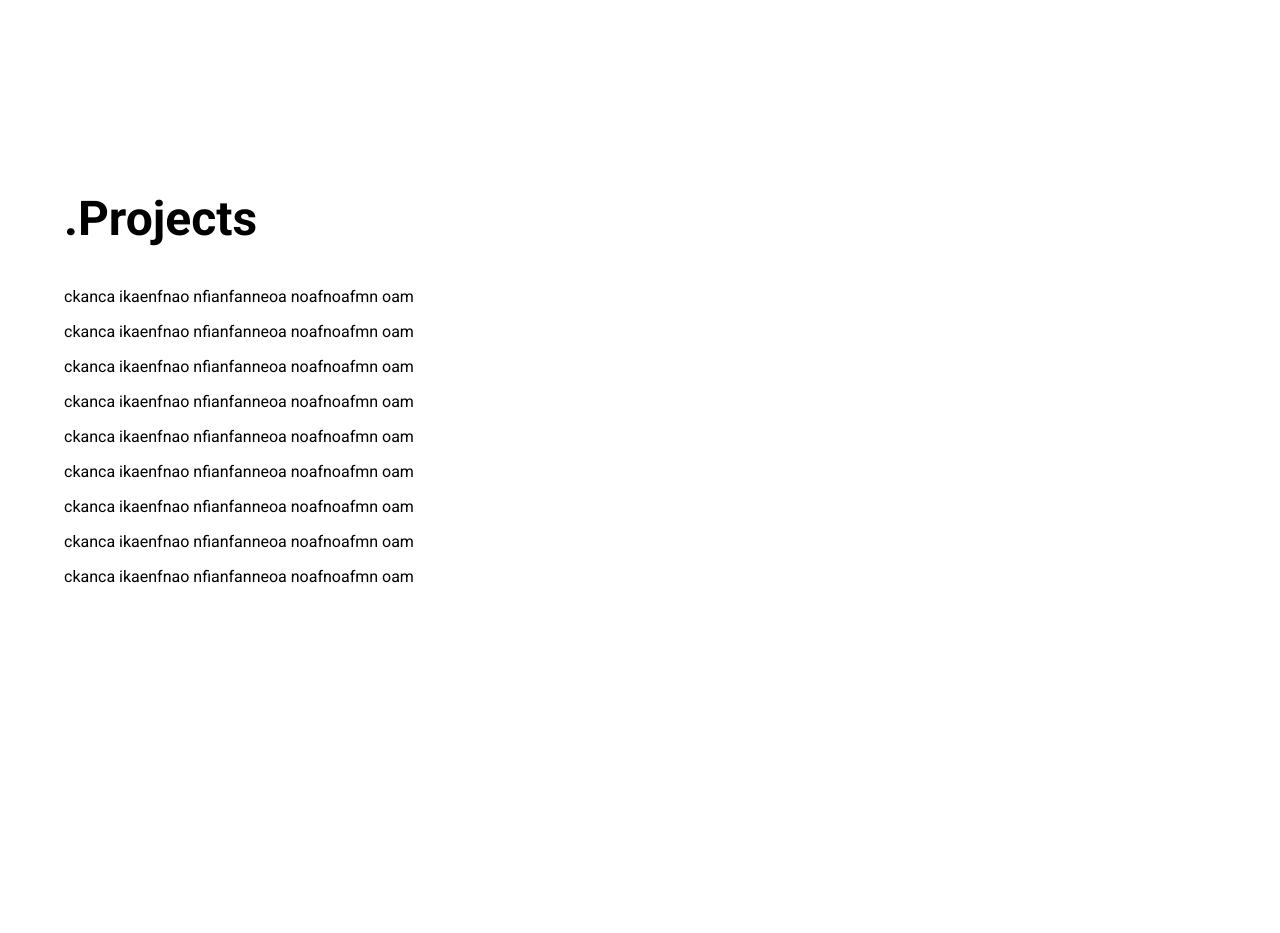
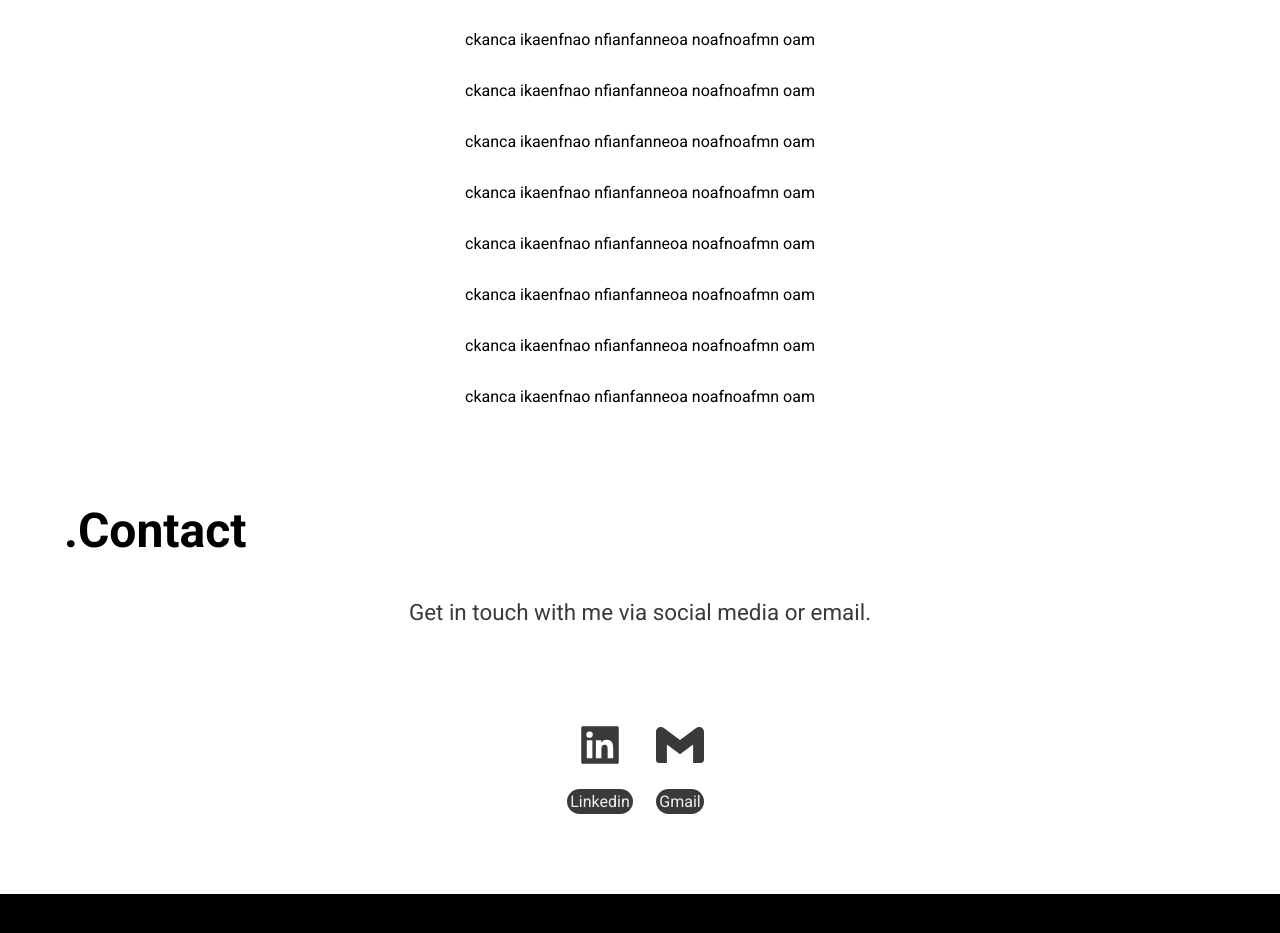
Before and after one commit to Stefanocalo/portfolio, a React (Create React App) app: page / in a window 1280 px wide. Shown: the part 1620-2553 px from the top of the page. Built offline with nearby package versions, Linux system fonts and the light colour scheme.

Commit message:
Add Contact component. Linkedin and Gmail links.

```diff
--- a/src/App.js
+++ b/src/App.js
@@ -5,6 +5,8 @@ import { Navbar } from "./Components/Navbar/Navbar";
 import { Banner } from "./Components/Banner/Banner";
 import { About } from "./Components/About/About";
 import { Project } from "./Components/Projects/Project";
+import { Contact } from "./Components/Contact/Contact";
+import { Footer } from "./Components/Footer/Footer";
 import { Background } from "./Components/Background/Background";
 import { ScrollTop } from "./Components/ScrollTop/ScrollTop";
 
@@ -46,13 +48,16 @@ function App() {
 
   const [backgroundIndex, setBackgroundIndex] = useState(0);
   const [aboutPos, setAboutPos] = useState(0);
-  const [projectPos, setProjectPos] = useState(0)
+  const [projectPos, setProjectPos] = useState(0);
+  const [contactPos, setContactPos] = useState(0);
 
   useEffect(() => {
     if(scrollY + 300 > aboutPos && scrollY < projectPos - 300) {
       setBackgroundIndex(1)
-    } else if(scrollY + 300 > projectPos - 200) {
+    } else if(scrollY + 300 > projectPos - 200 && scrollY < contactPos - 300) {
       setBackgroundIndex(2)
+    } else if(scrollY + 300 > contactPos - 200) {
+      setBackgroundIndex(3)
     } else {
       setBackgroundIndex(0)
     }
@@ -66,6 +71,8 @@ function App() {
       <Banner setMouseHovering={setMouseHovering}/>
       <About scrollY={scrollY} aboutPos={aboutPos} setAboutPos={setAboutPos} />
       <Project scrollY={scrollY} setProjectPos={setProjectPos} projectPos={projectPos}/>
+      <Contact setMouseHovering={setMouseHovering} scrollY={scrollY} contactPos={contactPos} setContactPos={setContactPos} />
+      <Footer />
       <Background backgroundIndex={backgroundIndex}/>
       <ScrollTop scrollY={scrollY} aboutPos={aboutPos} setMouseHovering={setMouseHovering}/>
     </div>
--- a/src/Components/About/About.css
+++ b/src/Components/About/About.css
@@ -1,6 +1,5 @@
 .sectionContainer {
     width: 90%;
-    height: 120vh;
     padding: 0% 5% ;
     overflow: hidden;
     position: relative;
@@ -9,3 +8,11 @@
     font-size: 3rem;
     margin-top: 5rem;
 }
+
+article {
+    margin: 0 4rem;
+    display: flex;
+    align-items: center;
+    justify-content: center;
+    flex-direction: column;
+}
--- /dev/null
+++ b/src/Components/Contact/Contact.css
@@ -0,0 +1,30 @@
+.contactMe {
+    font-size: 1.4rem;
+    color: rgb(58, 58, 58);
+}
+
+.contactContainer {
+    margin: 5rem 0;
+    display: flex;
+}
+
+.contactIcon {
+    font-size: 3rem;
+    color: rgb(58, 58, 58);
+    padding: 1rem;
+    cursor: pointer;
+}
+
+.iconContainer {
+    display: flex;
+    align-items: center;
+    justify-content: center;
+    flex-direction: column;
+}
+
+.contactType {
+    background-color: rgb(58, 58, 58);
+    color: rgb(240, 240, 240);
+    padding: 0.2rem;
+    border-radius: 15px;
+}
--- /dev/null
+++ b/src/Components/Contact/Contact.jsx
@@ -0,0 +1,73 @@
+import React, {useState, useRef, useEffect} from "react";
+import { useSpring, animated } from "@react-spring/web";
+import './Contact.css';
+import {AiFillLinkedin} from 'react-icons/ai';
+import {SiGmail} from 'react-icons/si';
+
+export function Contact({setContactPos, scrollY, contactPos, setMouseHovering}) {
+
+    const contactRef = useRef();
+
+    const [animateIn, setAnimateIn] = useState(false);
+
+    useEffect(() => {
+        if((contactPos *0.2) + scrollY > contactPos) {
+            setAnimateIn(true);
+        }
+    },[scrollY])
+
+    const animateEnter = useSpring({
+        opacity: animateIn ? 1 : 0,
+        transform: animateIn ? 'translateY(0px)' : 'translateY(100px)',
+        config: {
+            tension: 300,
+            friction: 15
+        }
+    })
+
+    const getPosition = () => {
+        const y = contactRef.current.offsetTop
+        setContactPos(y)
+    };
+
+    useEffect(() => {
+        getPosition();
+    }, []);
+
+    useEffect(() => {
+        document.addEventListener("scroll", () => {
+            getPosition();
+        })
+    }, []);
+
+    return(
+        <animated.section
+        style={animateEnter}
+        ref={contactRef}
+        id="contact" className="sectionContainer">
+            <h2 className="sectionTitle">.Contact</h2>
+            <article>
+                <span className="contactMe">Get in touch with me via social media or email.</span>
+                <div className="contactContainer">
+                    <div className="iconContainer">
+                        <a href="https://www.linkedin.com/in/stefano-calo0705" target='_blank'><AiFillLinkedin
+                        className="contactIcon"
+                        onMouseEnter={() => setMouseHovering(true)}
+                        onMouseLeave={() => setMouseHovering(false)}
+                        /></a>
+                        <animated.span className='contactType'>Linkedin</animated.span>
+                    </div>
+                    <div className="iconContainer">
+                        <a url="mailto:anyemail@email.com" target='_blank'><SiGmail
+                        className="contactIcon"
+                        onClick={() => window.open('https://mail.google.com/mail/?view=cm&fs=1&to=stefano.cal92@gmail.com')}
+                        onMouseEnter={() => setMouseHovering(true)}
+                        onMouseLeave={() => setMouseHovering(false)}
+                        /></a>
+                        <animated.span className='contactType'>Gmail</animated.span>
+                    </div>
+                </div>
+            </article>
+        </animated.section>
+    )
+}
--- /dev/null
+++ b/src/Components/Footer/Footer.jsx
@@ -0,0 +1,9 @@
+import React from "react";
+
+export function Footer() {
+    return(
+        <div style={{height: '20rem', backgroundColor: 'black'}}>
+
+        </div>
+    )
+}
--- a/src/Components/Projects/Project.jsx
+++ b/src/Components/Projects/Project.jsx
@@ -9,7 +9,7 @@ export function Project({setProjectPos, projectPos, scrollY}) {
     const [animateIn, setAnimateIn] = useState(false);
 
     useEffect(() => {
-        if((projectPos*0.3 + scrollY) > projectPos) {
+        if((projectPos*0.25 + scrollY) > projectPos) {
             setAnimateIn(true);
         }
     },[scrollY])
@@ -20,7 +20,7 @@ export function Project({setProjectPos, projectPos, scrollY}) {
         transform: animateIn ? 'translateY(0px)' : 'translateY(100px)',
         config: {
             tension: 300,
-            friction: 15
+            friction: 11
         }
     })
 
```
Also changed, not shown: src/Components/Footer/Footer.css (added).
